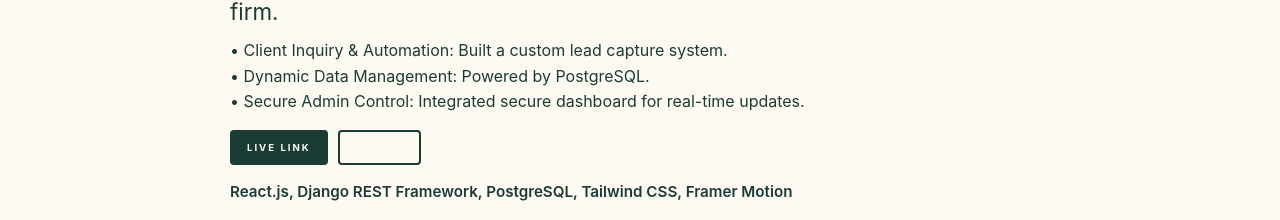
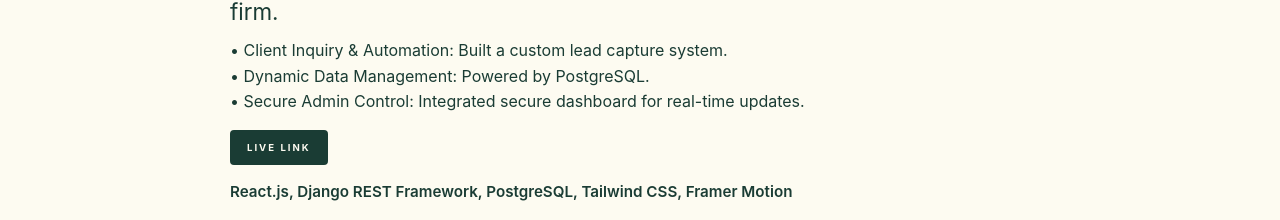
Before and after one commit to Iqrazafar0/my-portfolio, a Next.js app: page / in a window 1280 px wide. Shown: the part 2517-2737 px from the top of the page. Built offline with nearby package versions, Linux system fonts and the light colour scheme.

Commit message:
delete button

```diff
--- a/app/page.tsx
+++ b/app/page.tsx
@@ -85,7 +85,6 @@ export default function Home() {
                 </p>
                 <div style={{ marginTop: '15px', display: 'flex', gap: '10px' }}>
                   <a href={project.liveLink} target="_blank" className="download-btn" style={{ padding: '8px 15px', fontSize: '0.6rem' }}>Live Link</a>
-                  <a href={project.githubLink} target="_blank" className="download-btn" style={{ padding: '8px 15px', fontSize: '0.6rem', background: 'transparent', color: '#1a3c34 !important' , opacity: '1' }}>GitHub</a>
                 </div>
                 <p className="job-meta" style={{ marginTop: '15px' }}>
                   <span className="text-white">{project.tech}</span>
```
